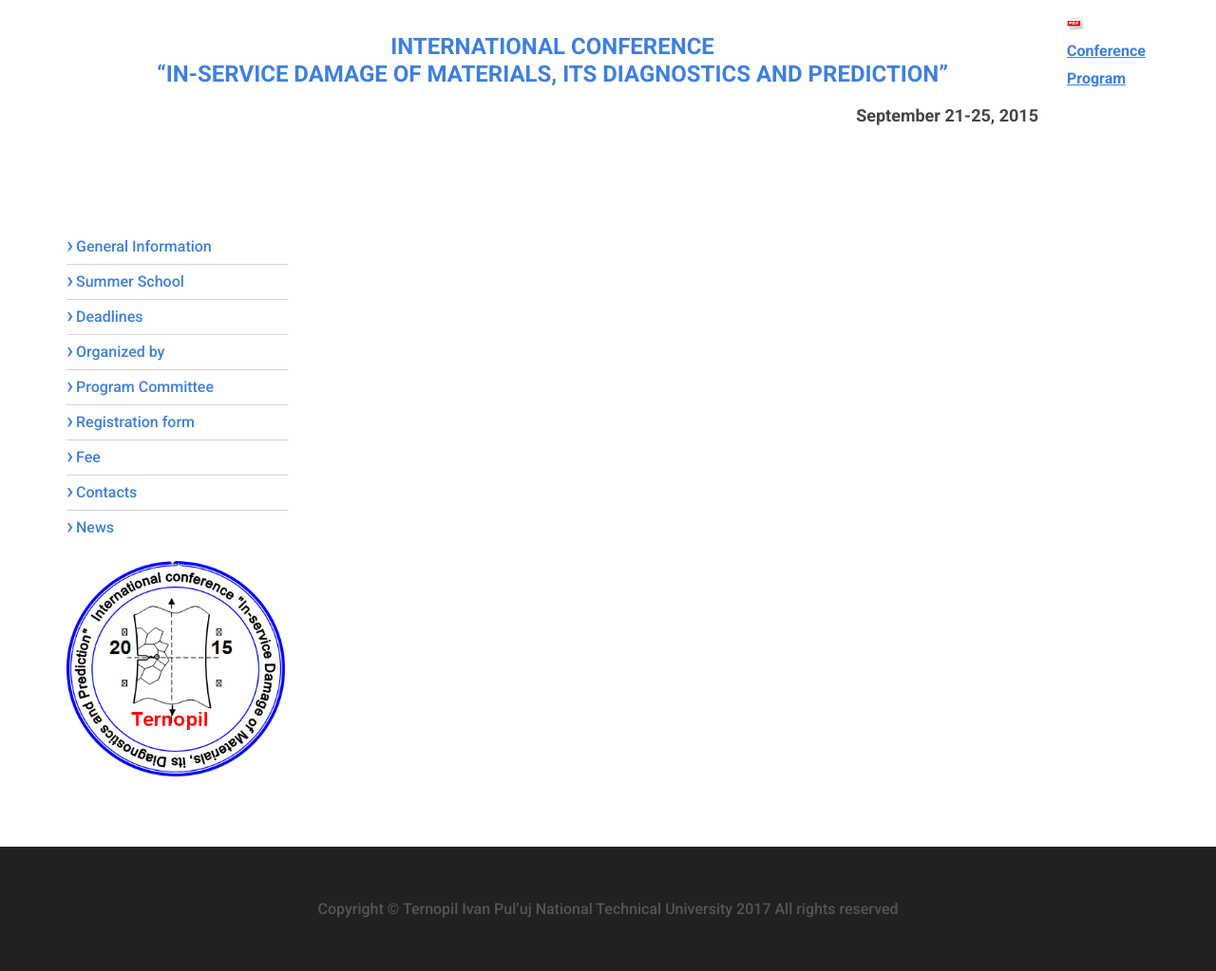
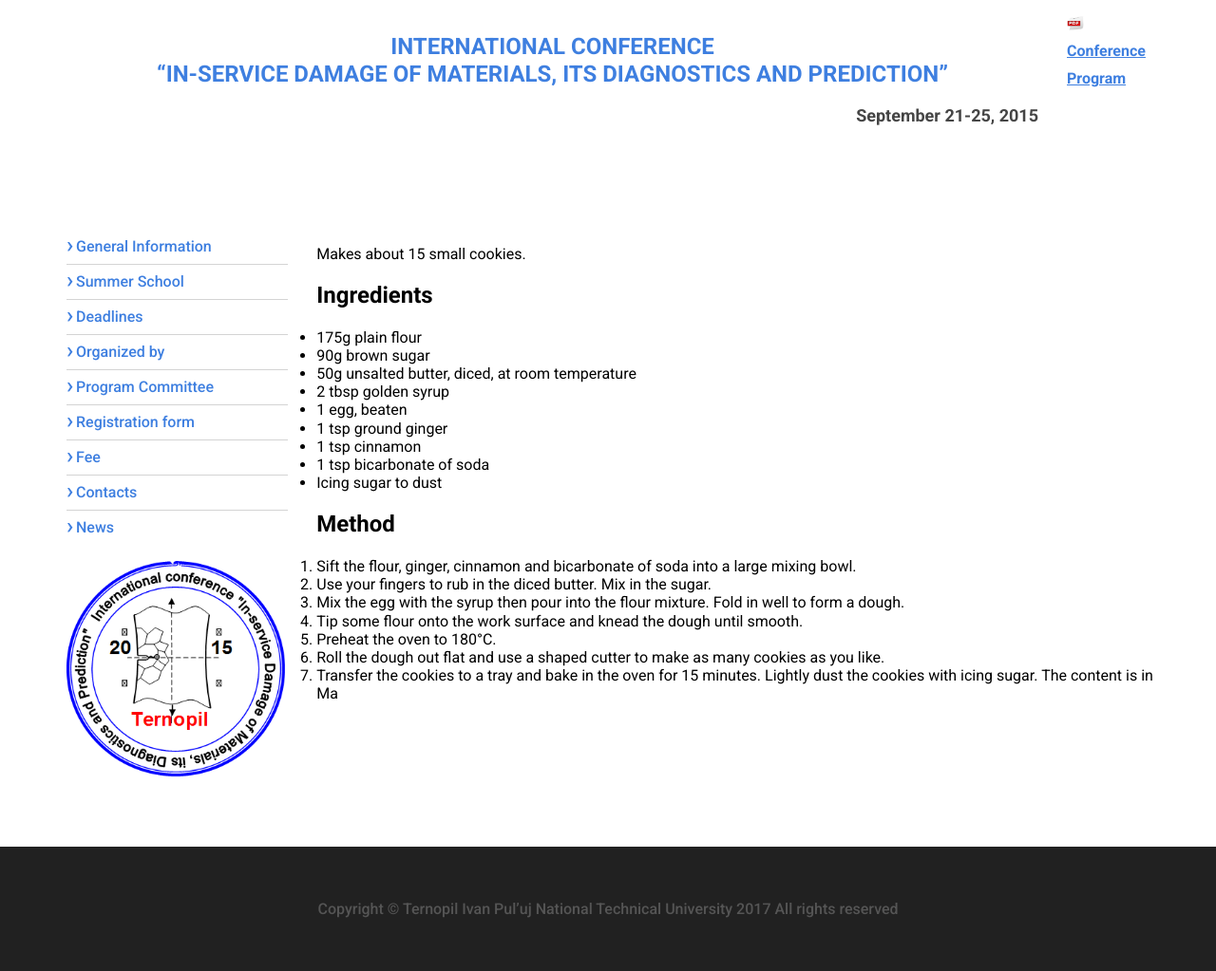
Before and after one commit to sivanchenko/dmdp.tntu.edu.ua, a Jekyll site: the page built from index.md, in a window 1280 px wide. Shown: the whole page at 95% size. Built offline with Jekyll 4.4.1, drawn with Linux system fonts in a browser that asks for light colours.

Commit message:
add content into index

```diff
--- a/_layouts/default.html
+++ b/_layouts/default.html
@@ -113,7 +113,7 @@
             </aside>
 
             <div class="articles">
-
+                {{ content }}
             </div>
         </div>
     </div>
--- a/index.md
+++ b/index.md
@@ -2,3 +2,28 @@
 layout: default
 title: Home
 ---
+
+Makes about 15 small cookies.
+
+## Ingredients
+
+* 175g plain flour
+* 90g brown sugar
+* 50g unsalted butter, diced, at room temperature
+* 2 tbsp golden syrup
+* 1 egg, beaten
+* 1 tsp ground ginger
+* 1 tsp cinnamon
+* 1 tsp bicarbonate of soda
+* Icing sugar to dust
+
+## Method
+
+1. Sift the flour, ginger, cinnamon and bicarbonate of soda into a large mixing bowl.
+2. Use your fingers to rub in the diced butter. Mix in the sugar.
+3. Mix the egg with the syrup then pour into the flour mixture. Fold in well to form a dough.
+4. Tip some flour onto the work surface and knead the dough until smooth.
+5. Preheat the oven to 180°C.
+6. Roll the dough out flat and use a shaped cutter to make as many cookies as you like.
+7. Transfer the cookies to a tray and bake in the oven for 15 minutes. Lightly dust the cookies with icing sugar.
+The content is in Ma
```
